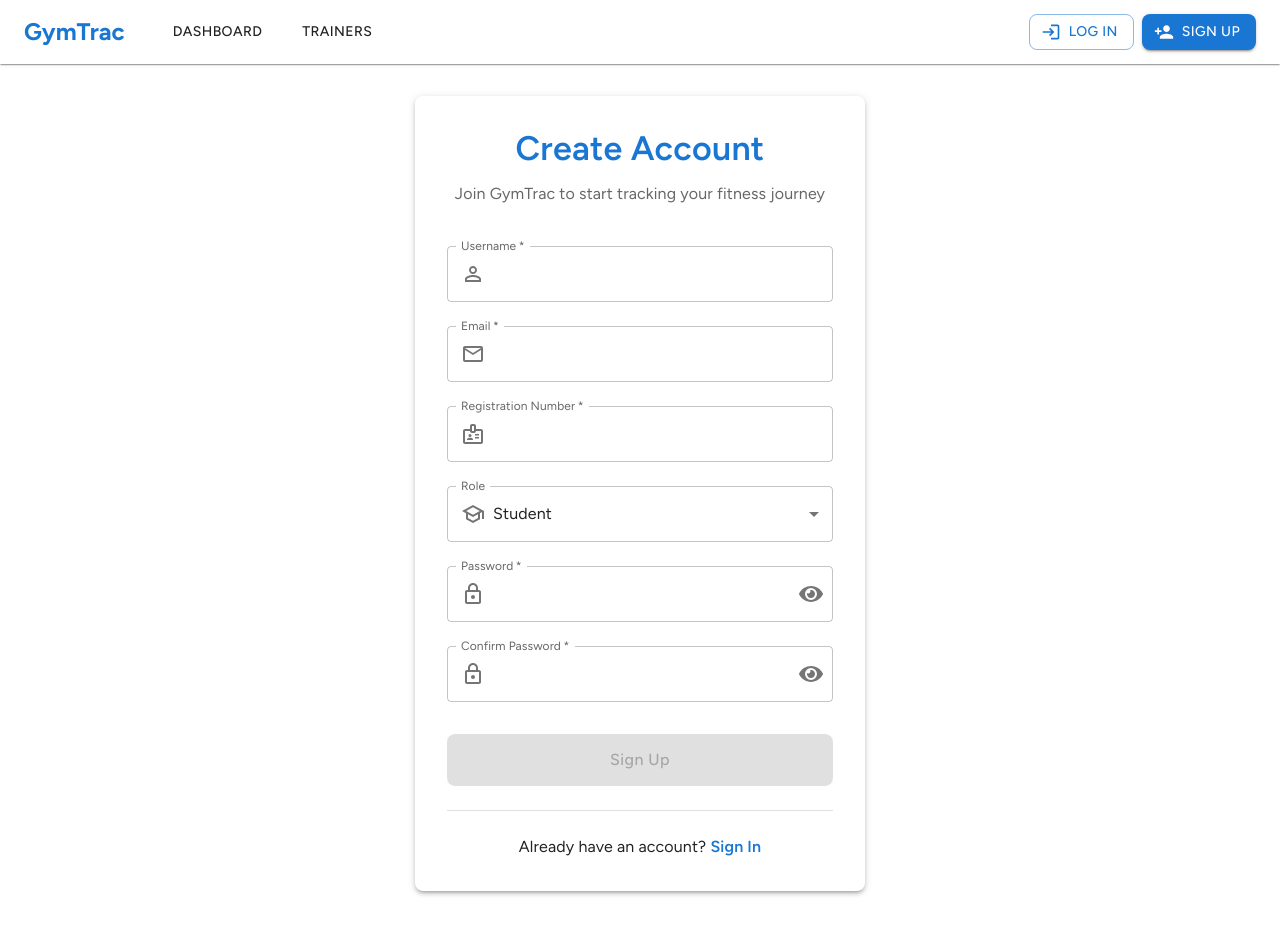
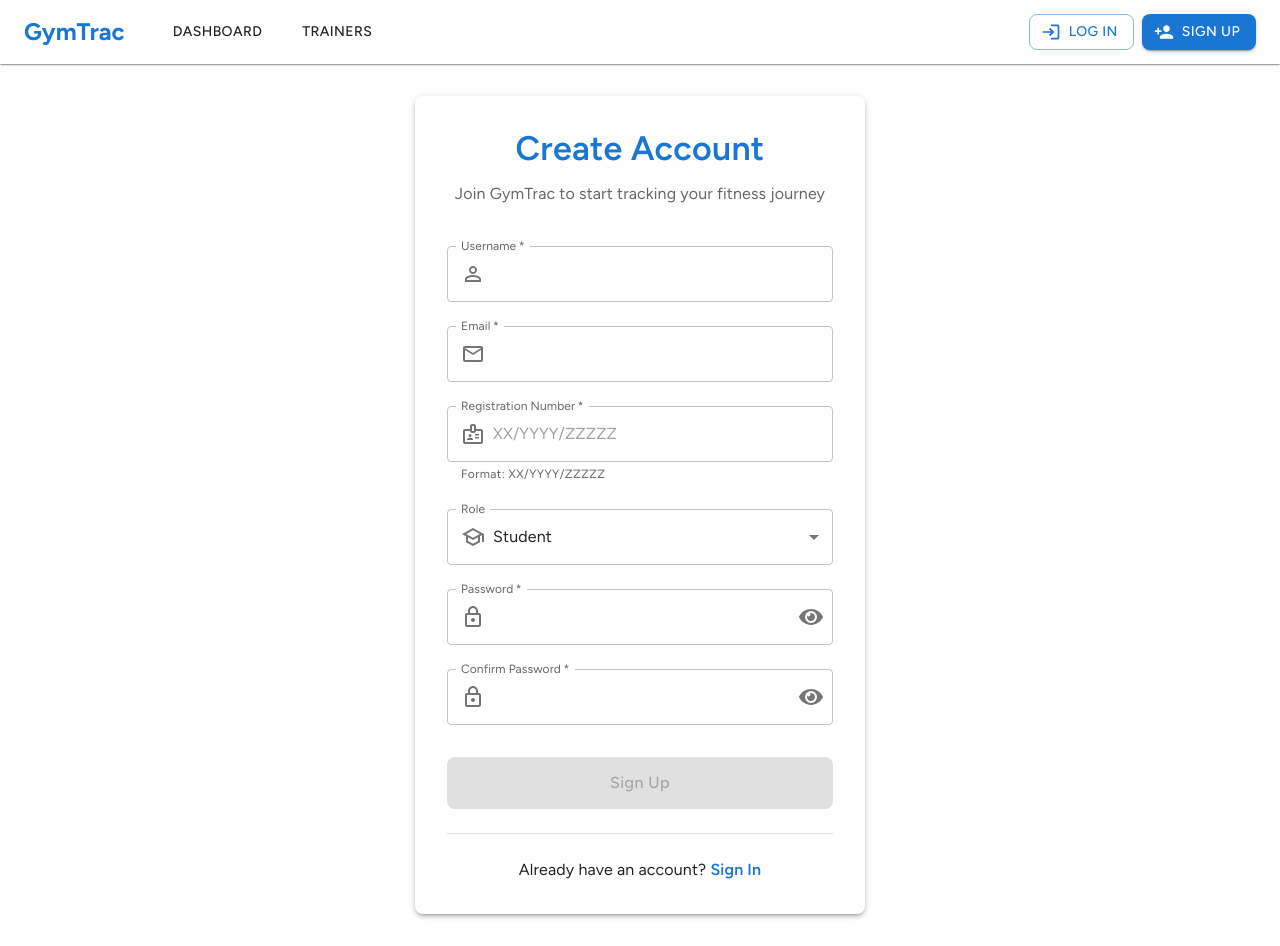
Before and after one commit to pamodl/GMS, a React (Vite) app in the folder front/: page /signup in a window 1280 px wide. Before the commit the page ends 923 px from the top, so only its background shows below. Built offline with nearby package versions, Linux system fonts and the light colour scheme.

Commit message:
Revert "remove placeholder"

```diff
--- a/front/src/pages/SignUp.jsx
+++ b/front/src/pages/SignUp.jsx
@@ -53,14 +53,14 @@ export default function SignUp() {
           delete errors.email;
         }
         break;
-     // case 'regNumber':
-       // const regNumberPattern = /^[A-Za-z]{2}\/\d{4}\/\d{5}$/;
-       // if (!regNumberPattern.test(value)) {
-         // errors.regNumber = 'Format should be XX/YYYY/ZZZZZ';
-       // } else {
-         // delete errors.regNumber;
-       // }
-       // break;
+      case 'regNumber':
+        const regNumberPattern = /^[A-Za-z]{2}\/\d{4}\/\d{5}$/;
+        if (!regNumberPattern.test(value)) {
+          errors.regNumber = 'Format should be XX/YYYY/ZZZZZ';
+        } else {
+          delete errors.regNumber;
+        }
+        break;
       case 'passwordConfirm':
         if (value !== formData.password) {
           errors.passwordConfirm = 'Passwords do not match';
@@ -269,9 +269,9 @@ export default function SignUp() {
               fullWidth
               margin="normal"
               variant="outlined"
-              //placeholder="XX/YYYY/ZZZZZ"
-              //error={!!fieldErrors.regNumber}
-             // helperText={fieldErrors.regNumber || "Format: XX/YYYY/ZZZZZ"}
+              placeholder="XX/YYYY/ZZZZZ"
+              error={!!fieldErrors.regNumber}
+              helperText={fieldErrors.regNumber || "Format: XX/YYYY/ZZZZZ"}
               InputProps={{
                 startAdornment: (
                   <InputAdornment position="start">
```
